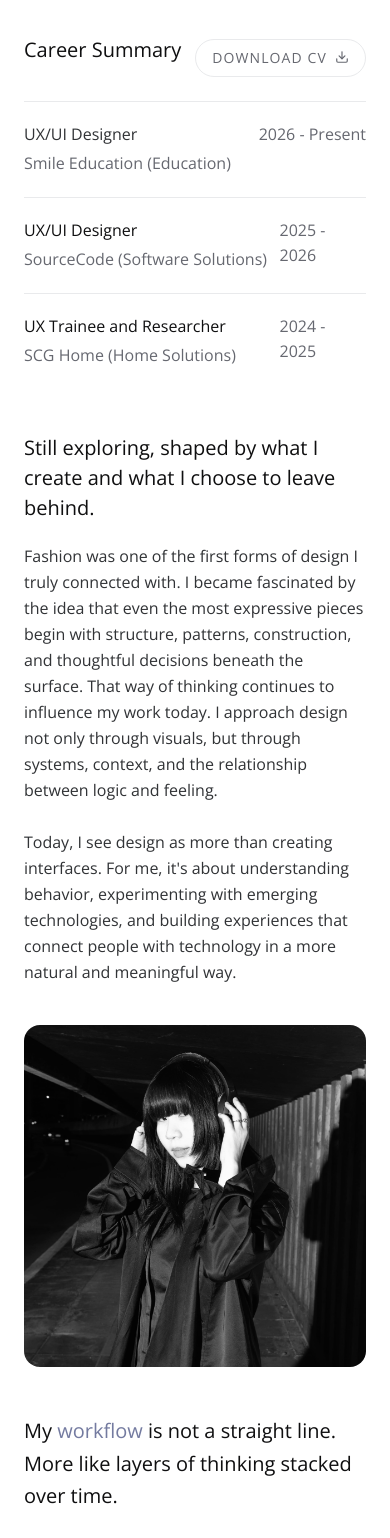
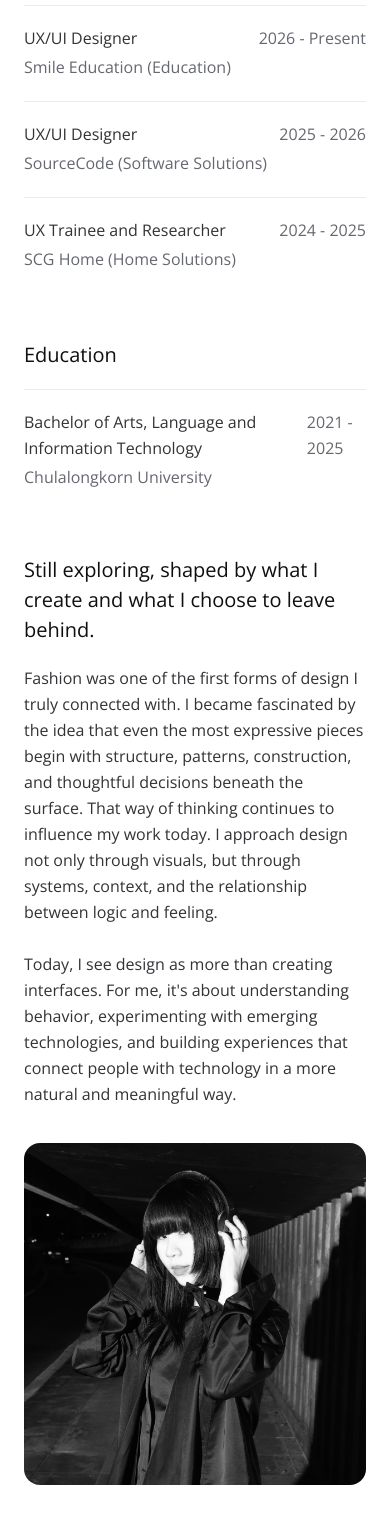
Before and after one commit to rungpilai/rungpilaip, a React (Vite) app: page /about in a window 390 px wide. Shown: the part 140-1678 px from the top of the page. Built offline with nearby package versions, Linux system fonts and the light colour scheme.

Commit message:
fix: adjust spacing and layout in About component for improved readability

```diff
--- a/src/pages/About.jsx
+++ b/src/pages/About.jsx
@@ -6,9 +6,9 @@ import { EMAIL_ADDRESS } from '../utils/email';
 const About = () => {
     return (
         <>
-            <main className='mt-16 pb-10'>
+            <main className='md:mt-12'>
                 <div className="container max-w-5xl mx-auto">
-                    <PageTitle className="mb-16">
+                    <PageTitle className="mb-12 md:mb-16">
                         About <span className="text-(--color-primary)">Rungpilai</span>
                     </PageTitle>
 
@@ -17,7 +17,6 @@ const About = () => {
                         <ActionLink
                             href="/rungpilai_resume_2026.pdf"
                             download
-                            className="mt-4"
                             icon={
                                 <svg width="14" height="14" viewBox="0 0 24 24" fill="none" stroke="currentColor" strokeWidth="2" strokeLinecap="round" strokeLinejoin="round">
                                     <path d="M21 15v4a2 2 0 0 1-2 2H5a2 2 0 0 1-2-2v-4" />
@@ -32,31 +31,39 @@ const About = () => {
 
                     <div className="flex flex-col justify-start items-start gap-5">
                         <div className="self-stretch inline-flex justify-between items-start pt-5 border-t border-(--color-border)">
-                            <div className="size- inline-flex flex-col justify-start items-start gap-1">
+                            <div className="inline-flex flex-col justify-start items-start gap-1">
                                 <span className="text-(--color-text-secondary) font-medium">UX/UI Designer</span>
                                 <span className="text-(--color-text-tertiary)">Smile Education (Education)</span>
                             </div>
                             <span className="text-(--color-text-tertiary)">2026 - Present</span>
                         </div>
                         <div className="self-stretch inline-flex justify-between items-start pt-5 border-t border-(--color-border)">
-                            <div className="w-64 inline-flex flex-col justify-start items-start gap-1">
-                                <span className="=text-(--color-text-secondary) font-medium">UX/UI Designer</span>
+                            <div className="inline-flex flex-col justify-start items-start gap-1">
+                                <span className="text-(--color-text-secondary) font-medium">UX/UI Designer</span>
                                 <span className="text-(--color-text-tertiary)">SourceCode (Software Solutions) </span>
                             </div>
                             <span className="text-(--color-text-tertiary)">2025 - 2026</span>
                         </div>
                         <div className="self-stretch inline-flex justify-between items-start pt-5 border-t border-(--color-border)">
-                            <div className="w-64 inline-flex flex-col justify-start items-start gap-1">
-                                <span className="=text-(--color-text-secondary) font-medium">UX Trainee and Researcher</span>
+                            <div className="inline-flex flex-col justify-start items-start gap-1">
+                                <span className="text-(--color-text-secondary) font-medium">UX Trainee and Researcher</span>
                                 <span className="text-(--color-text-tertiary)">SCG Home (Home Solutions)</span>
                             </div>
                             <span className="text-(--color-text-tertiary)">2024 - 2025</span>
                         </div>
+                        <div className="justify-start text-xl mt-12">Education</div>
+                        <div className="self-stretch inline-flex justify-between items-start pt-5 border-t border-(--color-border)">
+                            <div className="inline-flex flex-col justify-start items-start gap-1">
+                                <span className="text-(--color-text-secondary) font-medium">Bachelor of Arts, Language and Information Technology</span>
+                                <span className="text-(--color-text-tertiary)">Chulalongkorn University</span>
+                            </div>
+                            <span className="text-(--color-text-tertiary)">2021 - 2025</span>
+                        </div>
                     </div>
 
-                    <div className="self-stretch flex flex-col justify-center items-start gap-6 md:gap-12 md:flex-row-reverse mt-16 mb-12 md:my-16">
-                        <section className="gap-5">
-                            <p className="text-xl leading-normal mb-5">
+                    <div className="self-stretch flex flex-col justify-center items-start gap-5 md:gap-12 md:flex-row-reverse mt-16 mb-12 md:my-16">
+                        <section className="flex flex-col gap-5">
+                            <p className="text-xl leading-normal">
                                 Still exploring, shaped by what I create <br className="hidden sm:block" />
                                 and what I choose to leave behind.
                             </p>
@@ -76,9 +83,9 @@ const About = () => {
                         </section>
                     </div>
 
-                    <section className="mb-20 flex flex-col gap-6 md:gap-12">
+                    <section className="my-12 md:mb-20 flex flex-col gap-6 md:gap-12">
                         <div className="flex flex-col gap-6 md:gap-5">
-                            <p className="text-xl leading-relaxed mb-4">
+                            <p className="text-xl leading-relaxed">
                                 My <span className="text-(--color-primary)">workflow</span> is not a straight line.<br />
                                 More like layers of thinking stacked over time.
                             </p>
```
